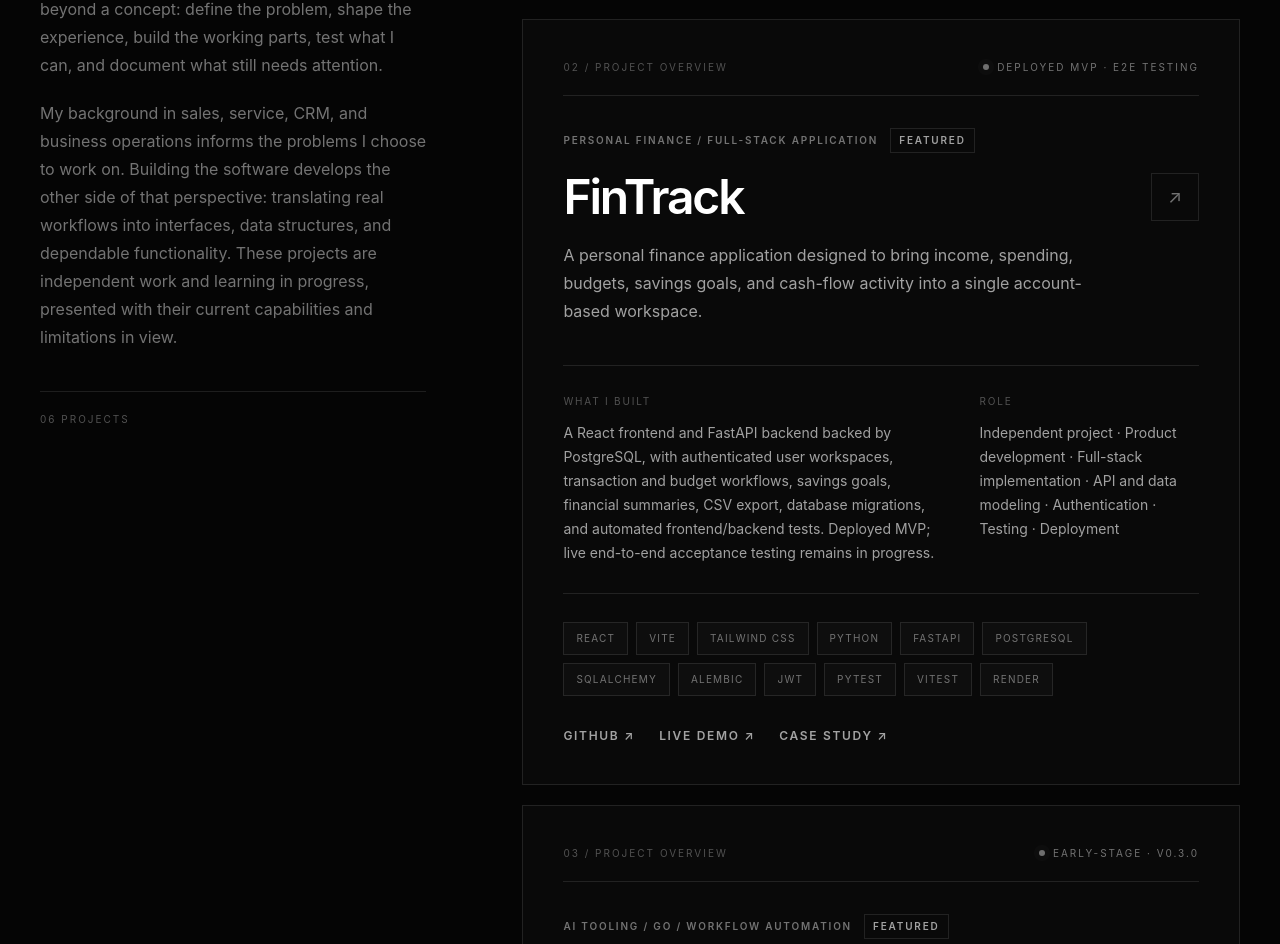
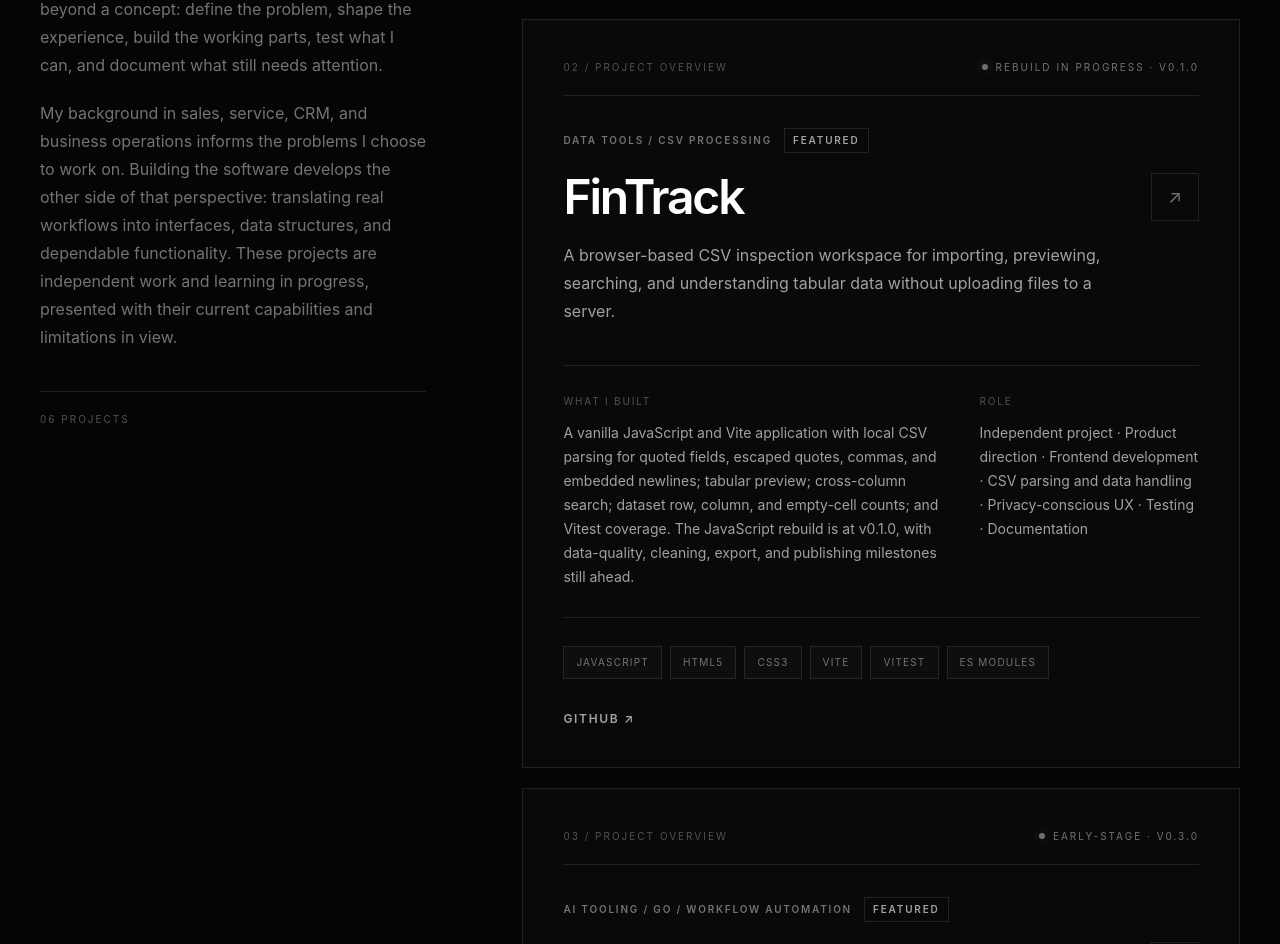
Before and after one commit to matteojose3112-bit/aster, a React (Vite) app in the folder portfolio/: page / in a window 1280 px wide. Shown: the part 4767-5711 px from the top of the page. Built offline with nearby package versions, Linux system fonts and the light colour scheme.

Commit message:
docs: refresh FinTrack portfolio card for CSV Studio rebuild

```diff
--- a/portfolio/src/data/projects.ts
+++ b/portfolio/src/data/projects.ts
@@ -30,18 +30,16 @@ export const projects: Project[] = [
   },
   {
     title: "FinTrack",
-    category: "Personal Finance / Full-Stack Application",
+    category: "Data Tools / CSV Processing",
     description:
-      "A personal finance application designed to bring income, spending, budgets, savings goals, and cash-flow activity into a single account-based workspace.",
+      "A browser-based CSV inspection workspace for importing, previewing, searching, and understanding tabular data without uploading files to a server.",
     outcome:
-      "A React frontend and FastAPI backend backed by PostgreSQL, with authenticated user workspaces, transaction and budget workflows, savings goals, financial summaries, CSV export, database migrations, and automated frontend/backend tests. Deployed MVP; live end-to-end acceptance testing remains in progress.",
-    role: "Independent project · Product development · Full-stack implementation · API and data modeling · Authentication · Testing · Deployment",
-    technologies: ["React", "Vite", "Tailwind CSS", "Python", "FastAPI", "PostgreSQL", "SQLAlchemy", "Alembic", "JWT", "pytest", "Vitest", "Render"],
-    status: "Deployed MVP · E2E testing",
+      "A vanilla JavaScript and Vite application with local CSV parsing for quoted fields, escaped quotes, commas, and embedded newlines; tabular preview; cross-column search; dataset row, column, and empty-cell counts; and Vitest coverage. The JavaScript rebuild is at v0.1.0, with data-quality, cleaning, export, and publishing milestones still ahead.",
+    role: "Independent project · Product direction · Frontend development · CSV parsing and data handling · Privacy-conscious UX · Testing · Documentation",
+    technologies: ["JavaScript", "HTML5", "CSS3", "Vite", "Vitest", "ES Modules"],
+    status: "Rebuild in progress · v0.1.0",
     featured: true,
     github: "https://github.com/matteojose3112-bit/fintrack",
-    demo: "https://fintrack-web-int6.onrender.com",
-    caseStudy: "https://github.com/matteojose3112-bit/aster/blob/master/docs/case-studies/fintrack.md",
   },
   {
     title: "AgentForge",
```
